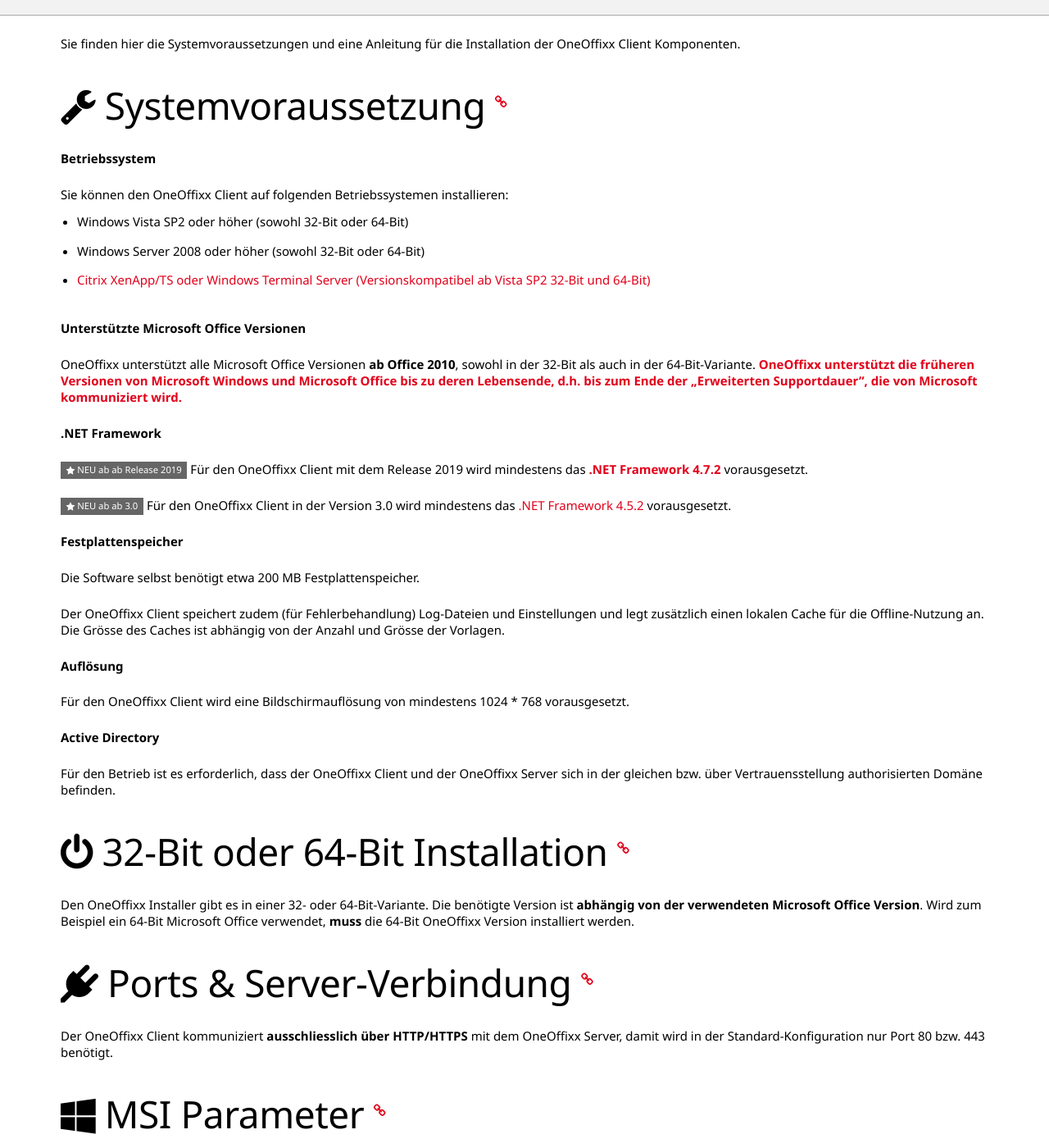
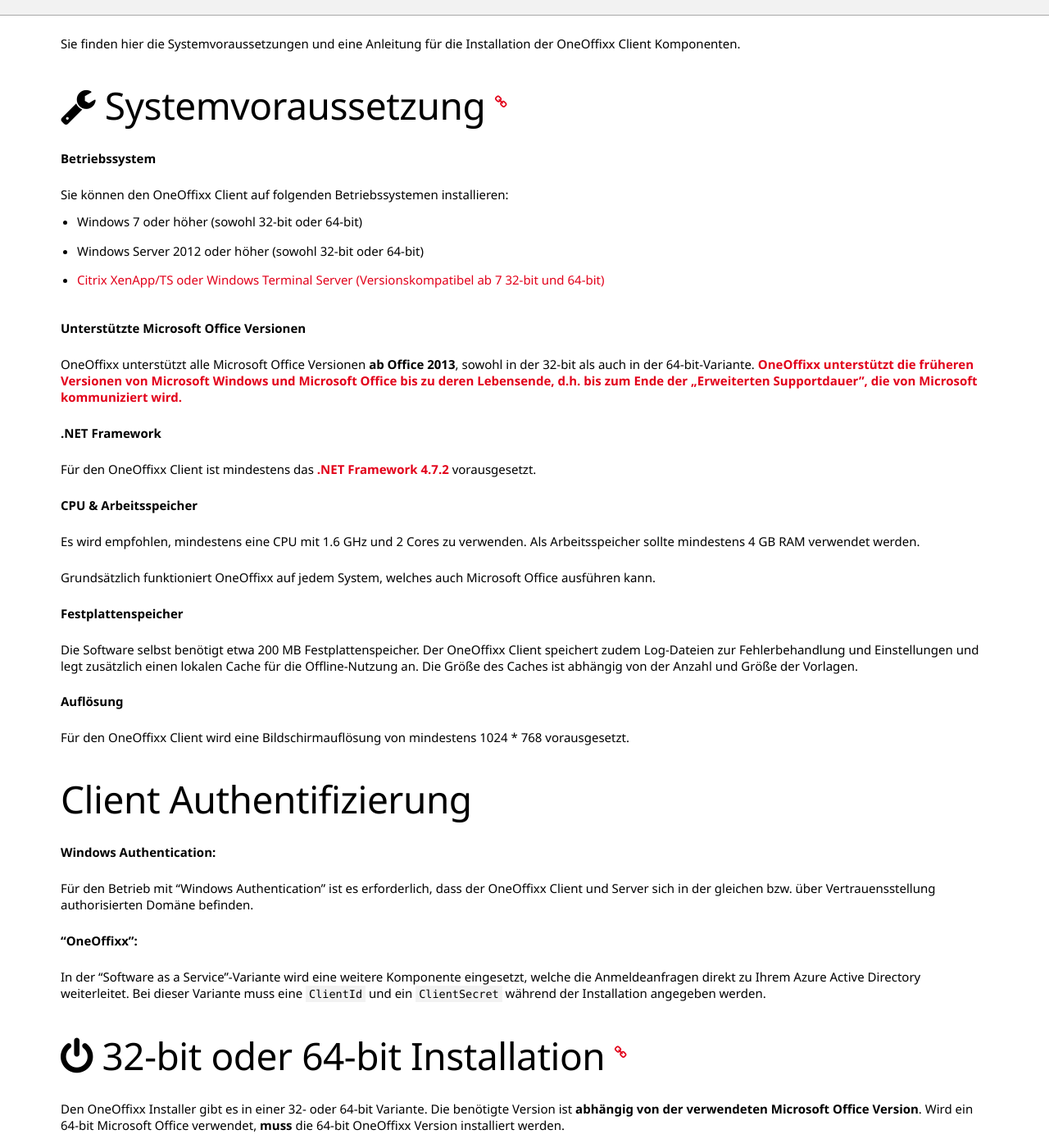
Before and after one commit to primesoft-group/oneoffixx-docs, a Jekyll site: the page built from _pages/install/de/client.md, in a window 1280 px wide and 1400 px high, scrolled down 241 px. Shown: the whole window at 82% size. Built offline with Jekyll 4.4.1, drawn with Linux system fonts in a browser that asks for light colours; nearby versions of some CDN libraries; some web fonts are replaced; some of the changed text lies outside the part shown.

Commit message:
Update client.md

```diff
--- a/_pages/install/de/client.md
+++ b/_pages/install/de/client.md
@@ -13,37 +13,45 @@
 
 Sie können den OneOffixx Client auf folgenden Betriebssystemen installieren:
 
-* Windows Vista SP2 oder höher (sowohl 32-Bit oder 64-Bit)
-* Windows Server 2008 oder höher (sowohl 32-Bit oder 64-Bit)
-* [Citrix XenApp/TS oder Windows Terminal Server (Versionskompatibel ab Vista SP2 32-Bit und 64-Bit)]({{ site.baseurl }}/install/de/client-citrix-ts)
+* Windows 7 oder höher (sowohl 32-bit oder 64-bit)
+* Windows Server 2012 oder höher (sowohl 32-bit oder 64-bit)
+* [Citrix XenApp/TS oder Windows Terminal Server (Versionskompatibel ab 7 32-bit und 64-bit)]({{ site.baseurl }}/install/de/client-citrix-ts)
 
 __Unterstützte Microsoft Office Versionen__
 
-OneOffixx unterstützt alle Microsoft Office Versionen __ab Office 2010__, sowohl in der 32-Bit als auch in der 64-Bit-Variante. __[OneOffixx unterstützt die früheren Versionen von Microsoft Windows und Microsoft Office bis zu deren Lebensende, d.h. bis zum Ende der „Erweiterten Supportdauer", die von Microsoft kommuniziert wird.](http://oneoffixx.com/lifecycle/)__
+OneOffixx unterstützt alle Microsoft Office Versionen __ab Office 2013__, sowohl in der 32-bit als auch in der 64-bit-Variante. __[OneOffixx unterstützt die früheren Versionen von Microsoft Windows und Microsoft Office bis zu deren Lebensende, d.h. bis zum Ende der „Erweiterten Supportdauer", die von Microsoft kommuniziert wird.](http://oneoffixx.com/lifecycle/)__
 
 __.NET Framework__
 
- {% include new-badge.html version="ab Release 2019" %} Für den OneOffixx Client mit dem Release 2019 wird mindestens das __[.NET Framework 4.7.2](https://dotnet.microsoft.com/download/thank-you/net472)__ vorausgesetzt.
+Für den OneOffixx Client ist mindestens das __[.NET Framework 4.7.2](https://dotnet.microsoft.com/download/thank-you/net472)__ vorausgesetzt.
 
- {% include new-badge.html version="ab 3.0" %} Für den OneOffixx Client in der Version 3.0 wird mindestens das [.NET Framework 4.5.2](https://www.microsoft.com/en-US/download/details.aspx?id=42642) vorausgesetzt.
+__CPU & Arbeitsspeicher__
+
+Es wird empfohlen, mindestens eine CPU mit 1.6 GHz und 2 Cores zu verwenden. Als Arbeitsspeicher sollte mindestens 4 GB RAM verwendet werden.
+
+Grundsätzlich funktioniert OneOffixx auf jedem System, welches auch Microsoft Office ausführen kann.
 
 __Festplattenspeicher__
 
-Die Software selbst benötigt etwa 200 MB Festplattenspeicher.
-
-Der OneOffixx Client speichert zudem (für Fehlerbehandlung) Log-Dateien und Einstellungen und legt zusätzlich einen lokalen Cache für die Offline-Nutzung an. Die Grösse des Caches ist abhängig von der Anzahl und Grösse der Vorlagen.
+Die Software selbst benötigt etwa 200 MB Festplattenspeicher. Der OneOffixx Client speichert zudem Log-Dateien zur Fehlerbehandlung und Einstellungen und legt zusätzlich einen lokalen Cache für die Offline-Nutzung an. Die Größe des Caches ist abhängig von der Anzahl und Größe der Vorlagen.
 
 __Auflösung__
 
 Für den OneOffixx Client wird eine Bildschirmauflösung von mindestens 1024 \* 768 vorausgesetzt.
 
-__Active Directory__
+## Client Authentifizierung
 
-Für den Betrieb ist es erforderlich, dass der OneOffixx Client und der OneOffixx Server sich in der gleichen bzw. über Vertrauensstellung authorisierten Domäne befinden.
+__Windows Authentication:__
 
-## <i class="fa fa-power-off" aria-hidden="true"></i> 32-Bit oder 64-Bit Installation {% include anchor.html name="bitness" %}
+Für den Betrieb mit "Windows Authentication" ist es erforderlich, dass der OneOffixx Client und Server sich in der gleichen bzw. über Vertrauensstellung authorisierten Domäne befinden.
 
-Den OneOffixx Installer gibt es in einer 32- oder 64-Bit-Variante. Die benötigte Version ist __abhängig von der verwendeten Microsoft Office Version__. Wird zum Beispiel ein 64-Bit Microsoft Office verwendet, __muss__ die 64-Bit OneOffixx Version installiert werden.
+__"OneOffixx":__
+
+In der "Software as a Service"-Variante wird eine weitere Komponente eingesetzt, welche die Anmeldeanfragen direkt zu Ihrem Azure Active Directory weiterleitet. Bei dieser Variante muss eine `ClientId` und ein `ClientSecret` während der Installation angegeben werden.
+
+## <i class="fa fa-power-off" aria-hidden="true"></i> 32-bit oder 64-bit Installation {% include anchor.html name="bitness" %}
+
+Den OneOffixx Installer gibt es in einer 32- oder 64-bit Variante. Die benötigte Version ist __abhängig von der verwendeten Microsoft Office Version__. Wird ein 64-bit Microsoft Office verwendet, __muss__ die 64-bit OneOffixx Version installiert werden.
 
 ## <i class="fa fa-plug" aria-hidden="true"></i> Ports & Server-Verbindung {% include anchor.html name="ports" %}
 
@@ -53,20 +61,22 @@
 
 Das OneOffixx MSI-Paket enthält den OneOffixx Client und die verschiedenen Microsoft Office AddIns.
 
-__OneOffixx-Spezifische Parameter:__
+__OneOffixx-spezifische Parameter:__
 
 * APPLICATIONFOLDER = install folder (default C:\Program Files (x86)\OneOffixx)
 * INSTALLDESKTOPSHORTCUT = 1 / 0 for yes or no
 * AUTOSTART = 1 / 0 for yes or no
 * SERVICEENDPOINTURL = Service Endpoint (\*can be overwritten via registry)
-* {% include new-badge.html version="3.3" %} SERVICESPN = SPN for the user, which runs the Service (advanced setting, might only be needed when the Service runs under a Service-Account and SQL Integrated Authentication is used. \* can be overwritten via registry)
+* SERVICESPN = SPN for the user, which runs the Service (advanced setting, might only be needed when the Service runs under a Service-Account and SQL Integrated Authentication is used. (\* can be overwritten via registry)
 * ADDLOCAL = Features
      * WordAddInFeature = Word Add-In
      * OutlookAddInFeature = Outlook Add-In
      * ExcelAddInFeature = Excel Add-In
      * PowerPointAddInFeature = PowerPoint Add-In
+     * OfferOfEvidenceAddInFeature = OneOffixx Law Add-In
+     * RegulationsAddInFeature = OneOffixx Booklet Add-In
 
-Diese Parameter werden nur in bestimmten Installationsvarianten (z.&nbsp;B. Installation auf Terminal-Servern) benötigt und sind optional:
+Die folgenden Parameter werden nur in bestimmten Installationsvarianten (z.&nbsp;B. Installation auf Terminal-Servern) benötigt und sind optional:
 
 * DATAINLOCALAPPDATAFOLDER = False/True (must be True on Network Share)
 * CACHEFOLDER = Path e.g. \\Share\... (with Placeholders like %username% from environment-variables etc.)
@@ -74,11 +84,16 @@
 * SHUTDOWNONDISCONNECT = true / false (Allows to configure OneOffixx to shutdown when a disconnect happens (such as disconnecting from an RDP Session) )
 * LOGFOLDER = Path for storing logfiles e.g. \\Share\... (with Placeholders supported by [NLog](https://github.com/NLog/NLog/wiki/Layout-Renderers))
 
-Es gelten ansonsten die normalen __[MSIEXEC Command-Line Optionen](https://msdn.microsoft.com/en-us/library/windows/desktop/aa367988%28v=vs.85%29.aspx?f=255&MSPPError=-2147217396)__.
+Folgende Parameter werden in der "Software as a Service"-Variante benötigt:
+
+* AUTHCLIENTID = ClientId to access the OneOffixx Auth System (\*can be overwritten via registry)
+* AUTHCLIENTSECRET = ClientSecret to access the OneOffixx Auth System (\*can be overwritten via registry)
+
+Es gelten ansonsten die normalen __[MSIEXEC Command-Line Options](https://docs.microsoft.com/de-de/windows/desktop/Msi/command-line-options)__.
 
 Beispiel:
 
-    msiexec /qb /i "OneOffixx.Install(x86).msi" APPLICATIONFOLDER="C:\Program Files (x86)\OneOffixx" SERVICEENDPOINTURL="http://appurl/OneOffixxService.svc" INSTALLDESKTOPSHORTCUT=1 AUTOSTART=1 /l*v OneOffixxInstall.log AddLocal=WordAddInFeature,OutlookAddInFeature
+    msiexec /qb /i "OneOffixx.Install(x86).msi" APPLICATIONFOLDER="C:\Program Files (x86)\OneOffixx" SERVICEENDPOINTURL="http://appurl/Service/OneOffixxService.svc" INSTALLDESKTOPSHORTCUT=1 AUTOSTART=1 OneOffixxInstall.log AddLocal=WordAddInFeature,OutlookAddInFeature
 
 __ServiceEndpointUrl via Registry:__ {% include anchor.html name="serviceendpoint-registry" %}
 
@@ -99,7 +114,7 @@
 
 Findet der Client diesen Wert, wird dieser anstelle der ServiceAddress aus der OneOffixx.exe.config genommen. Um diese Einstellungen via Gruppenrichtlinien steuern zu können, stehen __[ OneOffixx ADMX Vorlagen]({{ site.baseurl }}/assets/content-files/OneOffixxGroupPoliciesTemplate.zip)__ zur Verfügung.
 
-__ServiceSpn via Registry:__ {% include anchor.html name="servicespn-registry" %}  {% include new-badge.html version="3.3" %}
+__ServiceSpn via Registry:__ {% include anchor.html name="servicespn-registry" %}
 
 Ähnlich der "ServiceEndpointUrl" kann der Service Principal Name (SPN) des Services über den Schlüssel "ServiceSpn" angegeben werden:
 
@@ -129,7 +144,7 @@
 
 wobei "oneoffixx.corp.local" dem Full Qualified Name (FQDN) des OneOffixx Service entspricht. Weitere Informationen zum Thema SPN findet sich in der [MSDN](https://msdn.microsoft.com/en-us/library/ms677949%28v=vs.85%29.aspx?f=255&MSPPError=-2147217396).
 
-__OneOffixx Ribbon Position:__ {% include anchor.html name="oneoffixxribbon" %}  {% include new-badge.html version="3.3" %}
+__OneOffixx Ribbon Position:__ {% include anchor.html name="oneoffixxribbon" %}
 
 Die OneOffixx Ribbons in den Office Programmen werden immer an die erste Stelle positioniert. Möchte man dieses Verhalten anpassen, so müssen folgende Registry-Schlüssel gesetzt werden:
 
```
